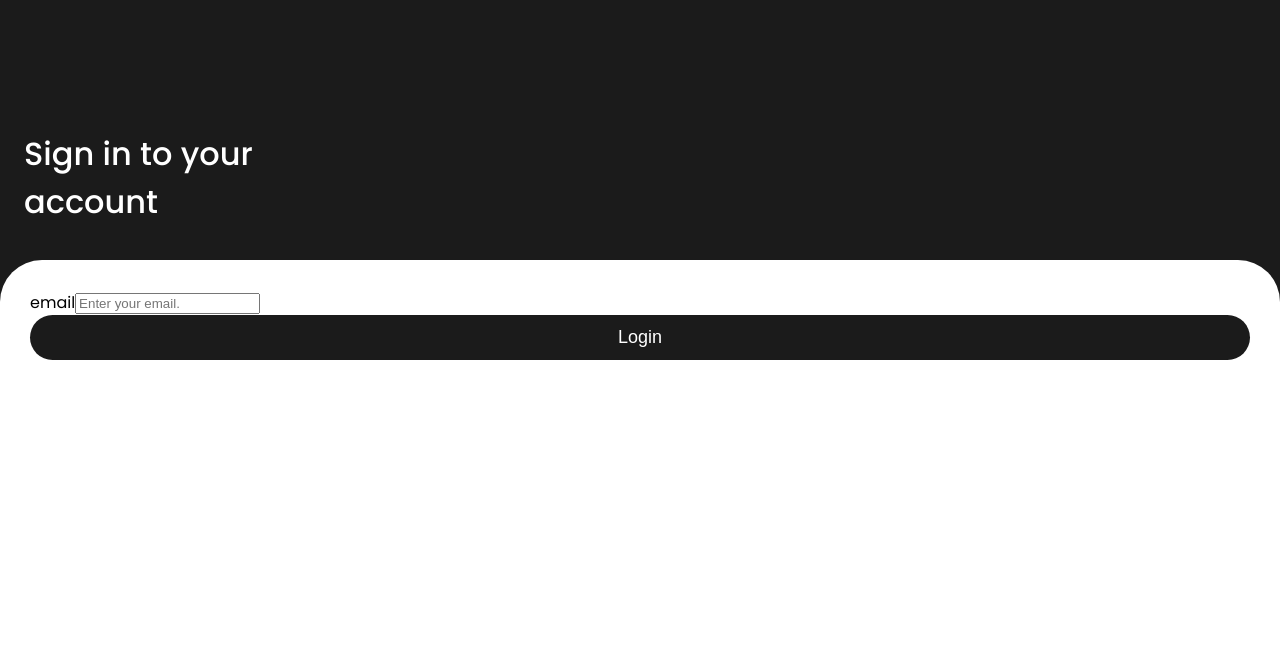
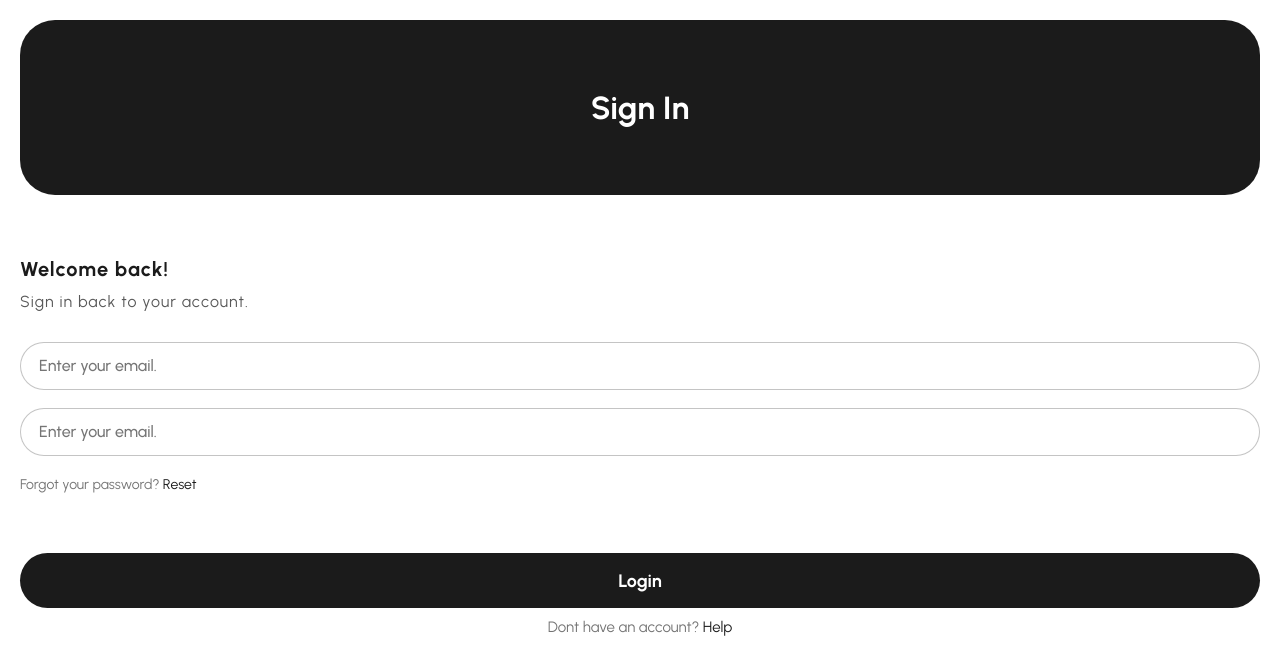
Before and after one commit to Vish-Studio/nxt-shay-materiaux, a Next.js app: page /sign-in in a window 1280 px wide. Shown: the top 672 px of the page. Built offline with nearby package versions, Linux system fonts and the light colour scheme.

Commit message:
Use the new render for sign in form

```diff
--- a/app/(auth)/layout.tsx
+++ b/app/(auth)/layout.tsx
@@ -1,21 +1,7 @@
-import StyledAuth from './style';
-import './style.scss'
-
 export default function AuthLayout({
-    children,
+  children
 }: Readonly<{
-    children: React.ReactNode;
+  children: React.ReactNode;
 }>) {
-    return(
-        <main className="auth-page">
-            <div className="header">
-                <div className="txt">
-                    <span>
-                        Sign in to your account
-                    </span>
-                </div>
-            </div>
-            {children}
-        </main>
-    )
+  return <main className="auth-page">{children}</main>;
 }
--- a/app/(auth)/sign-in/page.tsx
+++ b/app/(auth)/sign-in/page.tsx
@@ -1,19 +1,52 @@
+import FormInput from '@/components/authentication/form-input/form-input';
+import Button from '@/components/button/button';
 
-import FormInput from "@/components/authentication/form-input/form-input";
-import Button from "@/components/button/button";
+import './style.scss';
 
 export default function Page() {
-    const click = () => {
-        console.log('Test')
-    }
+  const click = () => {
+    console.log('Test');
+  };
 
-    return (
-        <div className="form-container">
-            <form>
-                <FormInput title="email" type="email" hint="Enter your email." />
-            </form>
-
-            <Button title="Login" type="rounded" />
+  return (
+    <div className="sign-in">
+      <div className="sign-in__header">
+        <h1>Sign In</h1>
+      </div>
+      <div className="sign-in__form-container">
+        <div className="sign-in__description">
+          <p className="sign-in__welcome">Welcome back!</p>
+          <p className="sign-in__text">Sign in back to your account.</p>
         </div>
-    )
+        <div className="sign-in__form">
+          <form>
+            <FormInput
+              title="email"
+              type="email"
+              hint="Enter your email."
+            />
+            <FormInput
+              title="email"
+              type="email"
+              hint="Enter your email."
+            />
+          </form>
+        </div>
+        <div className="sign-in__reset-password">
+          <p>
+            Forgot your password? <span>Reset</span>
+          </p>
+        </div>
+      </div>
+      <div className="sign-in__button-container">
+        <Button
+          title="Login"
+          type="rounded"
+        />
+        <p>
+          Dont have an account? <span>Help</span>
+        </p>
+      </div>
+    </div>
+  );
 }
--- /dev/null
+++ b/app/(auth)/sign-in/style.scss
@@ -0,0 +1,77 @@
+@import '../../../styles/variables.scss';
+
+.sign-in {
+  &__header {
+    height: 175px;
+    background-color: $accent-color;
+    border-radius: 35px;
+    color: $primary-color;
+    display: flex;
+    align-items: center;
+    justify-content: center;
+    margin-bottom: 60px;
+  }
+
+  &__description {
+    margin-bottom: 30px;
+  }
+
+  &__welcome {
+    font-size: 20px;
+    font-weight: 700;
+    line-height: 28px;
+    letter-spacing: 1px;
+    color: $accent-color;
+    margin-bottom: 8px;
+  }
+
+  &__text {
+    font-weight: 400;
+    line-height: 21px;
+    font-size: 16px;
+    letter-spacing: 1px;
+    opacity: 65%;
+  }
+
+  &__form-container {
+    margin-bottom: 60px;
+  }
+
+  &__form {
+    margin-bottom: 20px;
+
+    form {
+      display: flex;
+      flex-direction: column;
+      gap: 18px;
+    }
+  }
+
+  &__reset-password {
+    p {
+      color: rgba(0, 0, 0, 0.55);
+      font-size: 14px;
+    }
+
+    span {
+      color: $accent-color;
+    }
+  }
+
+  &__button-container {
+    display: flex;
+    flex-direction: column;
+    justify-content: center;
+    align-items: center;
+    gap: 10px;
+
+    p {
+      color: rgba(0, 0, 0, 0.55);
+      font-size: 15px;
+
+      span {
+        color: $accent-color;
+      }
+    }
+  }
+}
--- a/app/(auth)/style.scss
+++ /dev/null
@@ -1,34 +0,0 @@
-.auth-page {
-    .header {
-        position: fixed;
-        top: 0;
-        height: 35%;
-        display: flex;
-        align-items: center;
-    }
-
-    .txt {
-        color: #fff;
-        width: 80%;
-        margin-left: 16px;
-        margin-bottom: 24px;
-        margin-top: 100px;
-        margin-left: 16px;
-        span {
-            font-size: 32px;
-            font-weight: 500;
-        }
-    }
-}
-
-.form-container {
-    border-top-left-radius: 42px;
-    border-top-right-radius: 42px;
-    position: absolute;
-    bottom: 0;
-    left: 0;
-    right: 0;
-    padding: 30px;
-    height: 60%;
-    background-color: white;
-}
--- a/app/layout.tsx
+++ b/app/layout.tsx
@@ -1,27 +1,29 @@
-import type { Metadata } from "next";
-import { Poppins } from "next/font/google";
-import '../styles/global.scss'
+import type { Metadata } from 'next';
+import { Urbanist } from 'next/font/google';
 
-const poppins = Poppins({
-    weight: ['300', '400', '500'],
-    style: ['normal'],
-    subsets: ['latin'],
-    display: 'swap',
-})
+import '../styles/global.scss';
+
+const urbanist = Urbanist({
+  weight: ['400', '500', '600', '700'],
+  style: ['normal'],
+  subsets: ['latin'],
+  display: 'swap',
+  variable: '--font-urbanist'
+});
 
 export const metadata: Metadata = {
-  title: "Shayvin Materiaux",
-  description: "Generated by create next app",
+  title: 'Shayvin Materiaux',
+  description: 'Generated by create next app'
 };
 
 export default function RootLayout({
-  children,
+  children
 }: Readonly<{
   children: React.ReactNode;
 }>) {
   return (
     <html lang="en">
-          <body className={poppins.className}>{children}</body>
+      <body className={`${urbanist.className} ${urbanist.variable}`}>{children}</body>
     </html>
   );
 }
--- a/components/authentication/form-input/form-input.tsx
+++ b/components/authentication/form-input/form-input.tsx
@@ -1,17 +1,19 @@
+import { FunctionComponent } from 'react';
 import FormInputProps from './type/FormInputProps';
-import { FunctionComponent } from 'react';
 
-const FormInput: FunctionComponent<FormInputProps> = ({
-    title,
-    hint,
-    type
-}) => {
-    return(
-        <div className="input-field">
-            <label className="form-label mb-4" htmlFor={title}>{title}</label>
-            <input className="form-control" type={type} name={title} placeholder={hint}/>
-        </div>
-    )
-}
+import './style.scss';
+
+const FormInput: FunctionComponent<FormInputProps> = ({ title, hint, type }) => {
+  return (
+    <div className="input-field">
+      <input
+        className="input-field__control"
+        type={type}
+        name={title}
+        placeholder={hint}
+      />
+    </div>
+  );
+};
 
 export default FormInput;
--- a/components/authentication/form-input/style.scss
+++ b/components/authentication/form-input/style.scss
@@ -0,0 +1,14 @@
+.input-field {
+  &__control {
+    width: 100%;
+    padding: 15px 18px;
+    border-radius: 75px;
+    outline: none;
+    border: 1.5px solid rgba(0, 0, 0, 0.23);
+
+    &::placeholder {
+      font-size: 16px;
+      font-weight: 500;
+    }
+  }
+}
--- a/components/button/style.scss
+++ b/components/button/style.scss
@@ -1,7 +1,9 @@
 .button {
-    border-radius: 6px;
+  height: 55px;
+  font-weight: 700;
+  border-radius: 6px;
 }
 
 .button.rounded {
-    border-radius: 100px;
+  border-radius: 100px;
 }
--- a/styles/global.scss
+++ b/styles/global.scss
@@ -1,8 +1,19 @@
 @import './variables.scss';
 
+* {
+  margin: 0;
+  padding: 0;
+  font-family: var(--font-urbanist);
+}
+
+*,
+::after,
+::before {
+  box-sizing: border-box;
+}
 
 body {
-    background-color: $primary-color;
+  margin: 20px;
 }
 
 button {
--- a/styles/variables.scss
+++ b/styles/variables.scss
@@ -1,4 +1,2 @@
-$primary-color: #1b1b1b;
-$primary-dark-color: #102C57;
-$accent-color: #FFB1B1;
-$accent-light-color: #FFCBCB;
+$primary-color: #ffffff;
+$accent-color: #1b1b1b;
```
Also changed, not shown: components/button/button.tsx (+13 -14 lines). Lines whose indentation alone changed are shown as unchanged.
